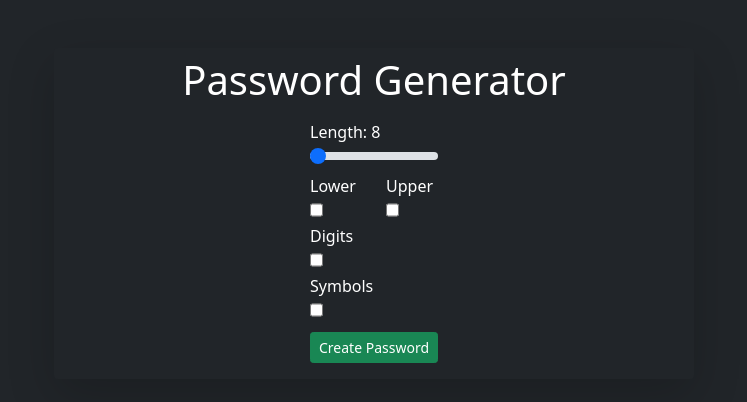
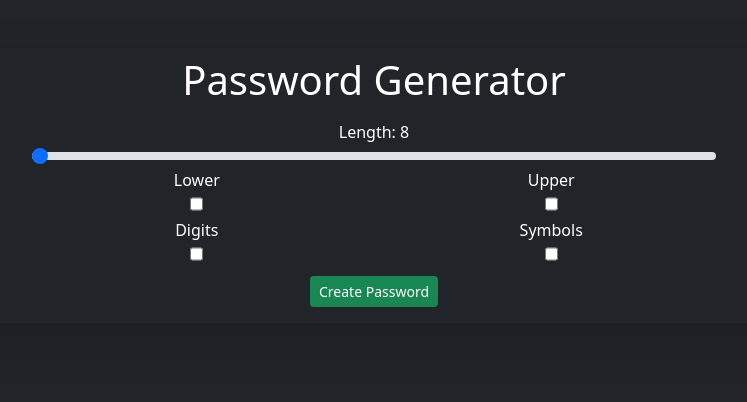
Before and after one commit to yagyazici/Django-Random-Password, a Django app: page / in a window 1280 px wide. Shown: the top 402 px of the page, without its empty margins (266-1013 px from the left). Run offline with Django 3.2, Linux system fonts and the light colour scheme; some libraries are stand-ins or nearby versions.

Commit message:
style changes

```diff
--- a/random_password/forms.py
+++ b/random_password/forms.py
@@ -1,5 +1,5 @@
 from django import forms
-# type="range" class="form-range" min="8" max="16" step="1" id="customRange2"
+
 class passwordForm(forms.Form):
     length = forms.IntegerField(
         widget=forms.NumberInput(attrs={
--- a/static/css/style.css
+++ b/static/css/style.css
@@ -0,0 +1,29 @@
+.flex-row {
+  white-space: nowrap;
+}
+
+.btn-success {
+
+}
+
+@media only screen and (max-width: 1300px) {
+  .w-50 {
+    width: 70% !important;
+  }
+  .w-25 {
+    width: 80% !important;
+  }
+  .checkbox {
+    width: 200px;
+    background-color: #098043;
+    color: #fff;
+    margin: auto;
+  }
+  input {
+    margin: auto;
+    display: flex;
+  }
+  .m-0 {
+    text-align: center;
+  }
+}
--- a/templates/base.html
+++ b/templates/base.html
@@ -7,6 +7,7 @@
     <meta name="viewport" content="width=device-width, initial-scale=1.0">
     <link href="https://cdn.jsdelivr.net/npm/bootstrap@5.1.3/dist/css/bootstrap.min.css" rel="stylesheet" integrity="sha384-1BmE4kWBq78iYhFldvKuhfTAU6auU8tT94WrHftjDbrCEXSU1oBoqyl2QvZ6jIW3" crossorigin="anonymous">
     <script src="https://kit.fontawesome.com/7d4f7dfbf0.js" crossorigin="anonymous"></script>
+    <link rel="stylesheet" href="{% static 'css/style.css'%}">
     <title>PASSCREATOR</title>
 </head>
 <body class="d-flex flex-column min-vh-100 bg-dark">
```
Also changed, not shown: 1 other file.
